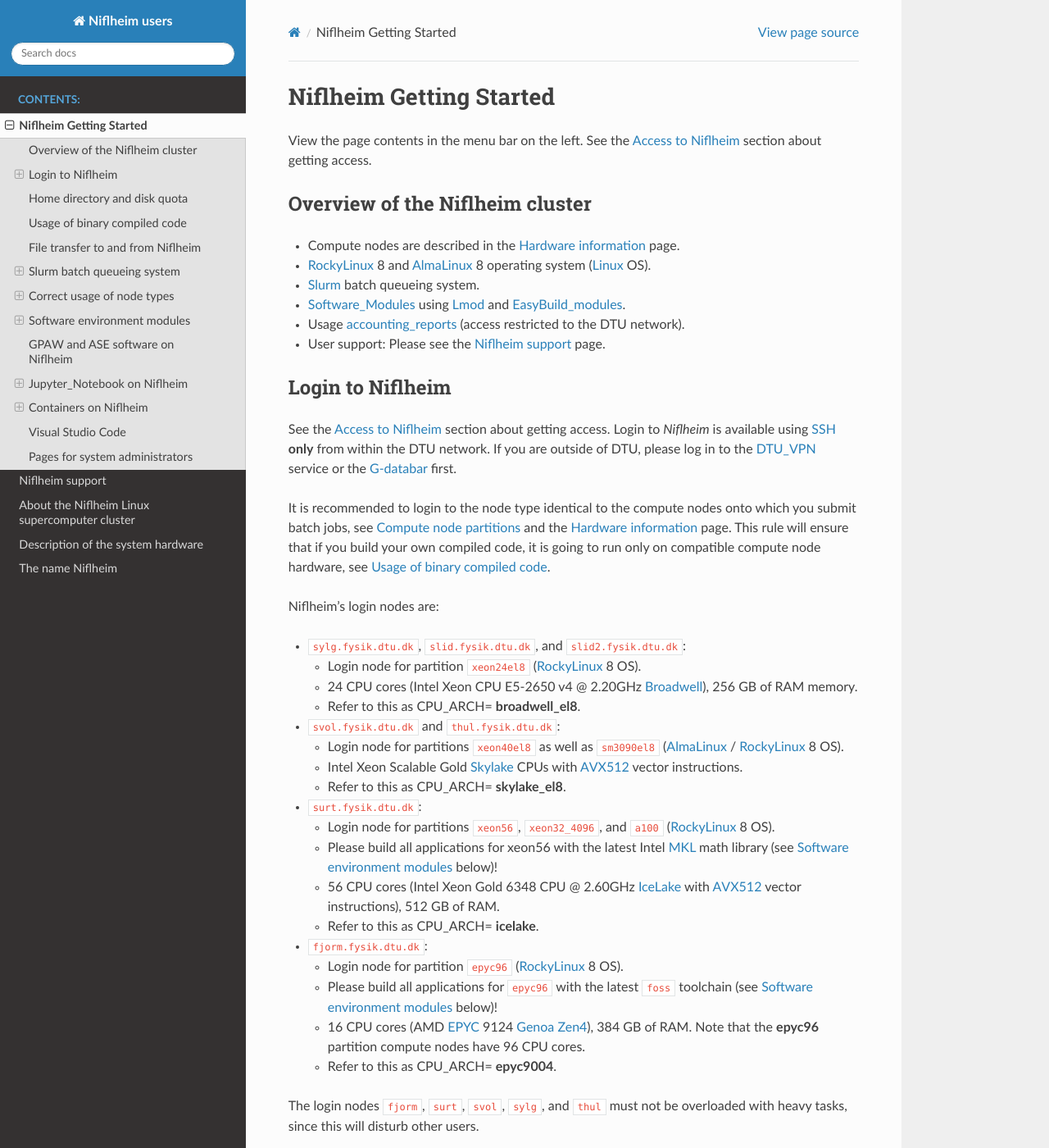
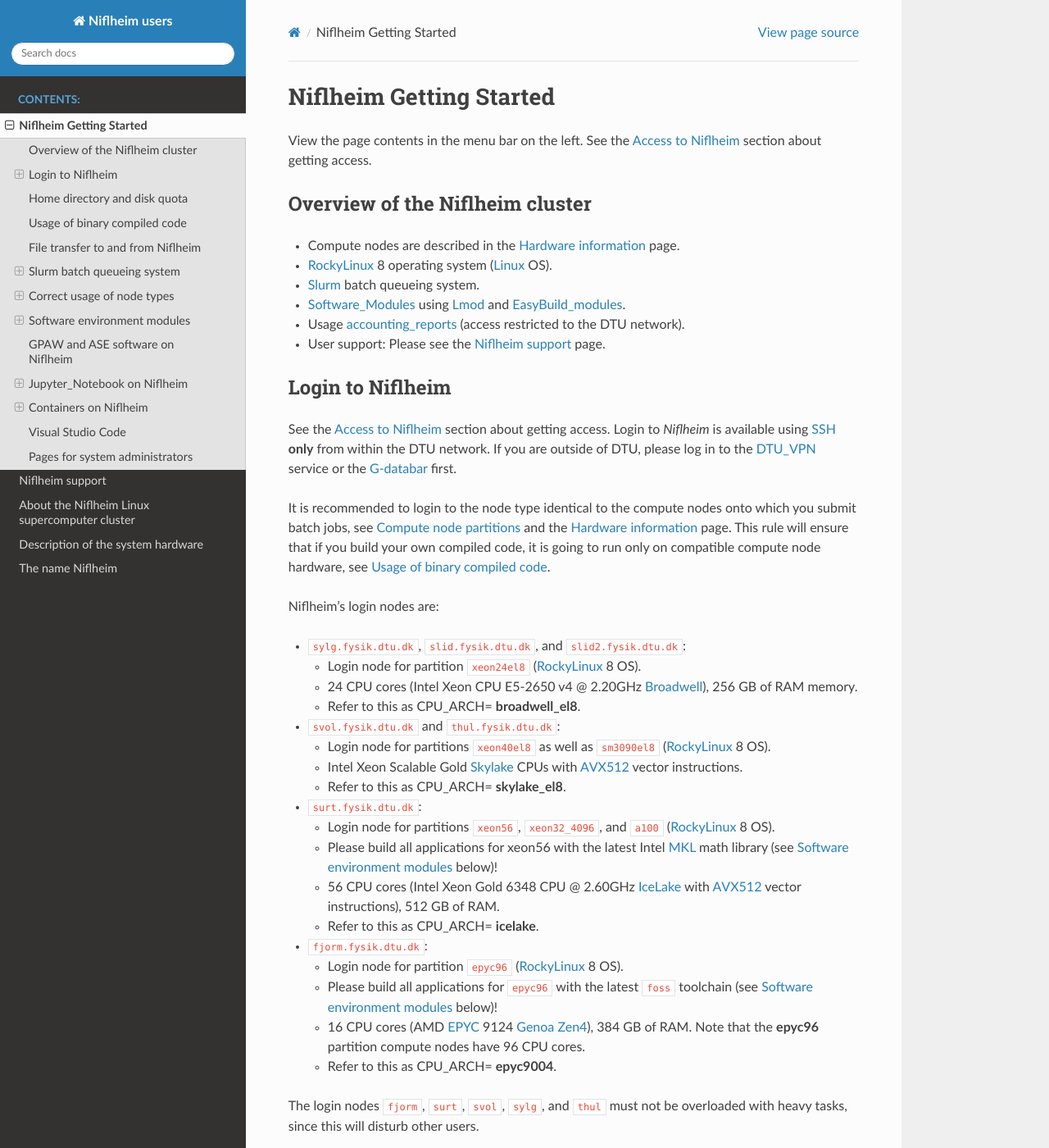
Before and after one commit to OleHolmNielsen/Niflheim_users, a Sphinx documentation site: the page built from docs/Niflheim_Getting_Started.rst, in a window 1280 px wide and 1400 px high. Shown: the whole window at 82% size. Built offline with Sphinx 7.4.7 and the Read the Docs theme 3.1.0, drawn with Linux system fonts in a browser that asks for light colours.

Commit message:
Removed AlmaLinux

```diff
--- a/docs/Niflheim_Getting_Started.rst
+++ b/docs/Niflheim_Getting_Started.rst
@@ -11,14 +11,13 @@
 ====================================
 
 * Compute nodes are described in the :ref:`Hardware` page.
-* RockyLinux_ 8 and AlmaLinux_ 8 operating system (Linux_ OS).
+* RockyLinux_ 8 operating system (Linux_ OS).
 * Slurm_ batch queueing system.
 * Software_Modules_ using Lmod_ and EasyBuild_modules_.
 * Usage accounting_reports_ (access restricted to the DTU network).
 * User support: Please see the :ref:`Niflheim_support` page.
 
 .. _Linux: https://en.wikipedia.org/wiki/Linux
-.. _AlmaLinux: https://almalinux.org/
 .. _RockyLinux: https://rockylinux.org/
 .. _Slurm: https://www.schedmd.com/
 .. _EasyBuild_modules: https://wiki.fysik.dtu.dk/Niflheim_system/EasyBuild_modules/
@@ -52,7 +51,7 @@
 
 * ``svol.fysik.dtu.dk`` and ``thul.fysik.dtu.dk``:
 
-  * Login node for partitions ``xeon40el8`` as well as ``sm3090el8`` (AlmaLinux_ / RockyLinux_ 8 OS).
+  * Login node for partitions ``xeon40el8`` as well as ``sm3090el8`` (RockyLinux_ 8 OS).
   * Intel Xeon Scalable Gold Skylake_ CPUs with AVX512_ vector instructions.
   * Refer to this as CPU_ARCH= **skylake_el8**.
 
@@ -287,21 +286,21 @@
     - 192 GB
     - 800 GB
     - thul
-    - AlmaLinux_ 8
+    - RockyLinux_ 8
   * - sm3090el8_768
     - Skylake_ + GPUs
     - 80 (40*2 with HT)
     - 768 GB
     - 800 GB
     - thul
-    - AlmaLinux_ 8
+    - RockyLinux_ 8
   * - xeon56
     - IceLake_
     - 56
     - 512 GB
     - 293 GB
     - surt
-    - AlmaLinux_ 8
+    - RockyLinux_ 8
   * - epyc96
     - AMD EPYC_ Zen4_ 9474F
     - 96
@@ -652,7 +651,7 @@
 --------------------------
 
 Please do not use the GPU partitions unless your group has been authorized to use GPUs.
-The appropriate login_nodes_ (RockyLinux_ / AlmaLinux_ 8) for GPU partitions are:
+The appropriate login_nodes_ (RockyLinux_ 8) for GPU partitions are:
 
 * Partition ``sm3090``: **thul** (Skylake_)
 * Partition ``a100``: **surt** (IceLake_)
```
